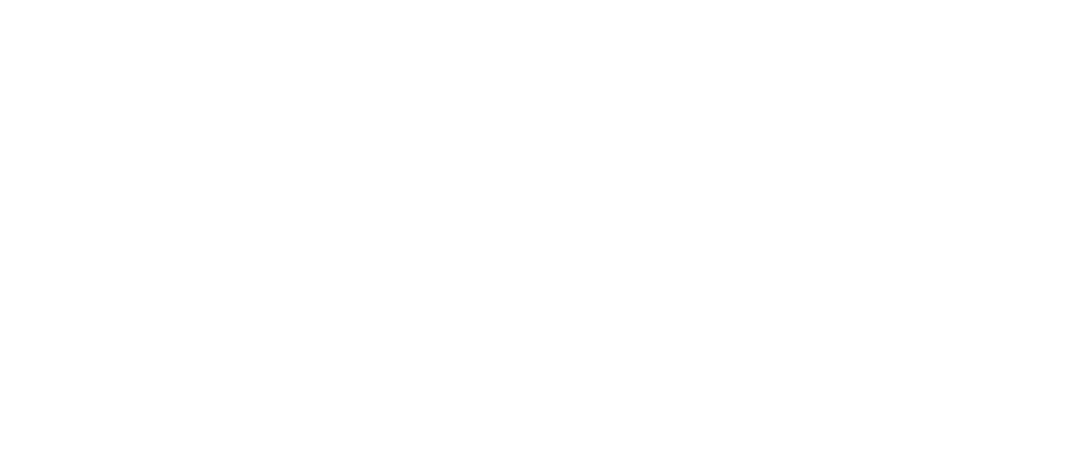
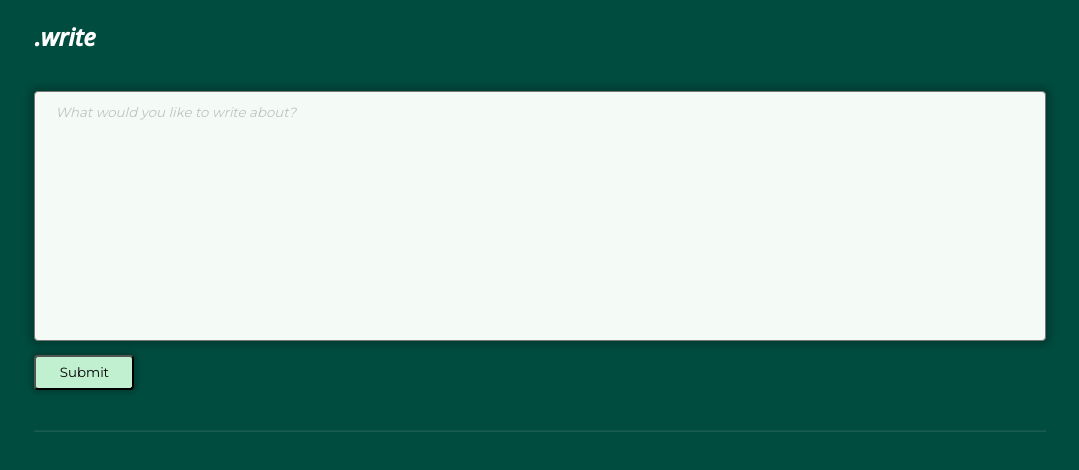
Before and after one commit to faizanraso/J.A.R.V.I.S-Writes, a React (Vite) app: page / in a window 1280 px wide. Shown: the top 470 px of the page, without its empty margins (100-1179 px from the left). Built offline with nearby package versions, Linux system fonts and the light colour scheme.

Commit message:
Added post request to OPENAI API

```diff
--- a/index.html
+++ b/index.html
@@ -4,6 +4,15 @@
     <meta charset="UTF-8" />
     <link rel="icon" type="image/svg+xml" href="/src/favicon.svg" />
     <meta name="viewport" content="width=device-width, initial-scale=1.0" />
+
+    <link rel="preconnect" href="https://fonts.googleapis.com">
+    <link rel="preconnect" href="https://fonts.gstatic.com" crossorigin>
+    <link href="https://fonts.googleapis.com/css2?family=Montserrat:wght@400;700&display=swap" rel="stylesheet">
+
+    <link rel="preconnect" href="https://fonts.googleapis.com">
+    <link rel="preconnect" href="https://fonts.gstatic.com" crossorigin>
+    <link href="https://fonts.googleapis.com/css2?family=Noto+Sans:ital,wght@1,500&display=swap" rel="stylesheet">
+
     <title>Shopify Challenge</title>
   </head>
   <body>
--- a/package.json
+++ b/package.json
@@ -8,10 +8,13 @@
     "preview": "vite preview"
   },
   "dependencies": {
+    "next": "^12.1.6",
+    "openai": "^2.0.5",
     "react": "^18.0.0",
     "react-dom": "^18.0.0"
   },
   "devDependencies": {
+    "@types/node": "^17.0.33",
     "@types/react": "^18.0.0",
     "@types/react-dom": "^18.0.0",
     "@vitejs/plugin-react": "^1.3.0",
--- a/src/App.css
+++ b/src/App.css
@@ -0,0 +1,3 @@
+body{
+    background-color: #004c3f;
+}
--- a/src/App.tsx
+++ b/src/App.tsx
@@ -1,11 +1,17 @@
 import React from 'react'
+import InputArea from './components/InputArea'
+import Header from './components/Header'
+import Results from './components/Results'
+
 import './App.css'
 
 function App() {
 
   return(
     <div className='app-div'>
-
+      <Header/>
+      <InputArea/>
+      <Results/>
     </div>
   )
 }
--- /dev/null
+++ b/src/api/Generate.tsx
@@ -0,0 +1,14 @@
+import { Configuration, OpenAIApi } from "openai";
+
+const configuration = new Configuration({
+  apiKey: process.env.VITE_OPENAI_API_KEY,
+});
+const openai = new OpenAIApi(configuration);
+
+export default async function (req, res) {
+  const completion = await openai.createCompletion("text-curie-001", {
+    prompt: req.body.userInput,
+    temperature: 0.6,
+  });
+  res.status(200).json({ result: completion.data.choices[0].text });
+}
--- /dev/null
+++ b/src/components/Header.tsx
@@ -0,0 +1,13 @@
+import React from "react";
+import '../styles/Header.css'
+
+function Header(){
+
+    return(
+        <div className="header-div">
+            <h2 className="header">.write</h2>
+        </div>
+    )
+}
+
+export default Header;
--- /dev/null
+++ b/src/components/InputArea.tsx
@@ -0,0 +1,56 @@
+import React, {useEffect, useState} from "react";
+import "../styles/InputArea.css"
+import Generate from "../api/Generate"
+
+function InputArea(){
+
+    const [userInput, setUserInput] = useState("");
+    const [output, setOutput] = useState("");
+
+    const initialArray = []
+    const [resultsArray, updateResultsArray] = useState(initialArray);
+
+    useEffect(()=>{
+        updateResultsArray(resultsArray => [{prompt: userInput, response: output}, ...resultsArray])
+        console.log(resultsArray)
+    }, [output]);
+
+
+    async function generateResults(event){
+        event.preventDefault();
+
+        const data = {
+            prompt: `${userInput}`,
+            temperature: 0.5,
+            max_tokens: 64,
+            top_p: 1.0,
+            frequency_penalty: 0.0,
+            presence_penalty: 0.0,
+        };
+
+        const response = await fetch("https://api.openai.com/v1/engines/text-curie-001/completions", {
+            method: "POST",
+            headers: {
+              "Content-Type": "application/json",
+              Authorization: `Bearer ${import.meta.env.VITE_OPENAI_SECRET}`,
+            },
+            body: JSON.stringify(data),
+          });
+
+          const aiResponse = await response.json();
+          setOutput(aiResponse.choices[0].text);
+    }
+
+
+    return(
+        <div className="input-area-div">
+            <form >
+                <textarea onChange={(e) => setUserInput(e.target.value)} value={userInput} placeholder="What would you like to write about?"/>
+                <button className="submit-button" onClick={generateResults}>Submit</button>
+            </form>
+            <hr className="divider"/>
+        </div>
+    )
+}
+
+export default InputArea;
--- /dev/null
+++ b/src/components/Results.tsx
@@ -0,0 +1,14 @@
+import React from "react";
+import '../styles/Results.css'
+
+function Results(){
+
+
+    return(
+        <div className="results-div">
+
+        </div>
+    )
+}
+
+export default Results;
--- /dev/null
+++ b/src/styles/Header.css
@@ -0,0 +1,9 @@
+.header-div{
+    width: 80%;
+    margin: 0 auto;
+}
+
+.header{
+    color: white;
+    font-family: 'Noto Sans', sans-serif;
+}
--- /dev/null
+++ b/src/styles/InputArea.css
@@ -0,0 +1,45 @@
+textarea {
+  width: 100%;
+  height: 250px;
+  padding: 12px 20px;
+  box-sizing: border-box;
+  border-radius: 4px;
+  resize: none;
+  font-family: 'Montserrat', sans-serif;
+  background-color: #f4fbf6;
+  box-shadow: 0 0 7px 5px rgba(0, 0, 0, 0.2);
+  outline: 0;
+
+}
+
+::placeholder {
+  color: #444444;
+  opacity: 0.3;
+  font-style: italic;
+}
+
+.input-area-div{
+  width: 80%;
+  margin: 3% auto 0 auto;
+}
+
+.submit-button{
+  margin: 1% 0;
+  width: 100px;
+  height: 35px;
+  border-radius: 4px;
+  background-color: #c0f0cf;
+  font-family: 'Montserrat', sans-serif;
+  box-shadow: 0 0 5px 3px rgba(0, 0, 0, 0.2);
+  outline: 0;
+}
+
+.submit-button:hover{
+  background-color: #a4d2b3;
+
+}
+
+.divider{
+  margin: 3% 0;
+  opacity: 0.1;
+}
--- /dev/null
+++ b/src/styles/Results.css
@@ -0,0 +1,4 @@
+.results-div{
+    width: 80%;
+    margin: 0 auto;
+}
```
Also changed, not shown: 2 other files (tests, documents, lock files or other folders).
